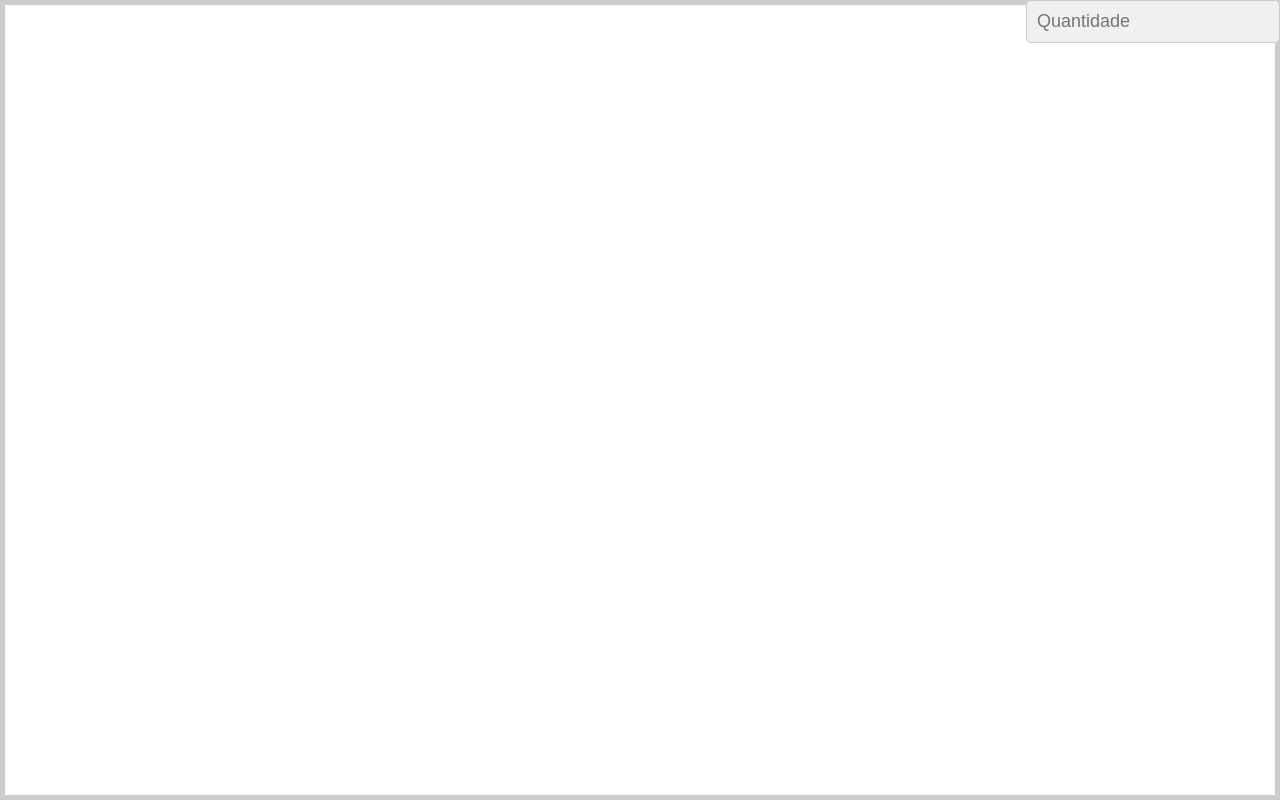
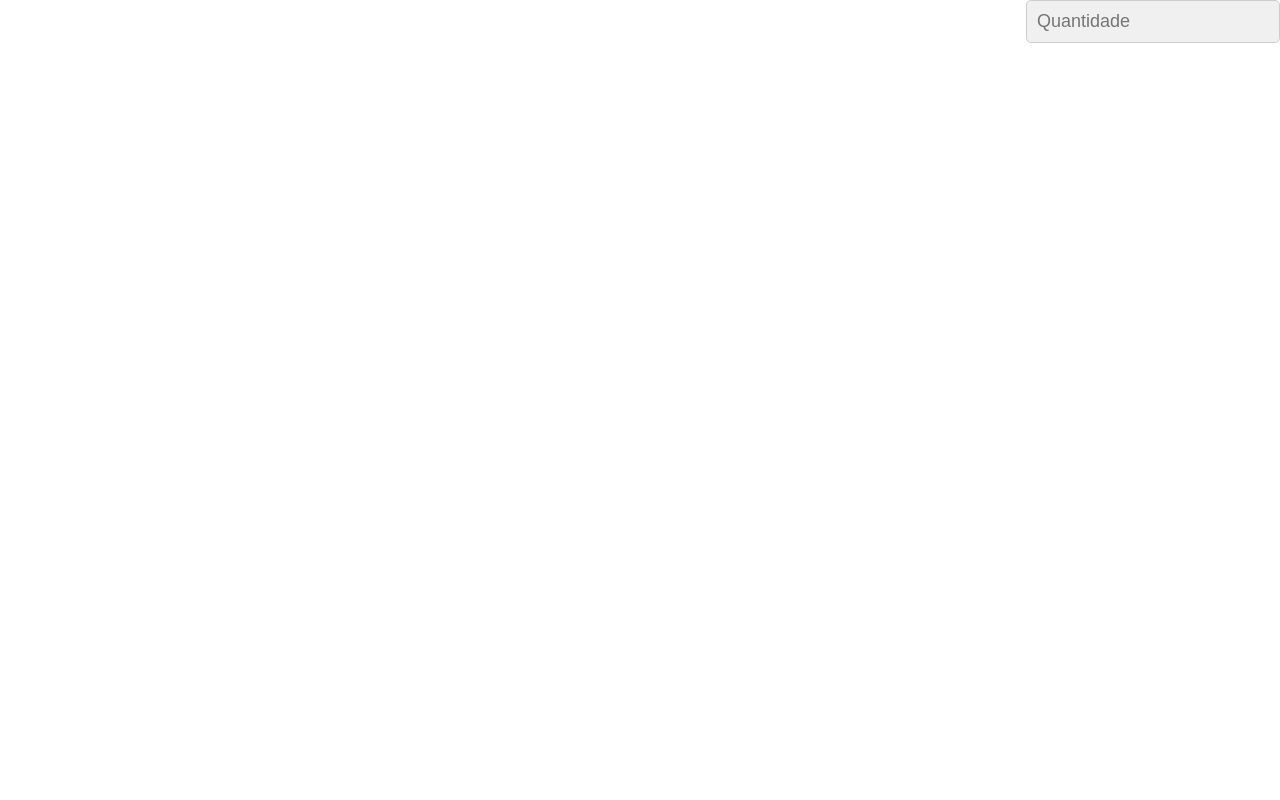
Before and after one commit to luiztiago/fear-ant, a plain HTML site: page index.html in a window 1280 px wide. Drawn offline with Linux system fonts and the light colour scheme.

Commit message:
removed scrollbar on body

```diff
--- a/app/styles/style.css
+++ b/app/styles/style.css
@@ -3,10 +3,13 @@
 	padding: 0;
 }
 
+html {
+	overflow: hidden;
+}
+
 body {
 	width: 100%;
 	height: 100%;
-	border: 5px solid #ccc;
 	box-sizing: border-box;
 	transition: background-color 1000ms linear;
 }
```
